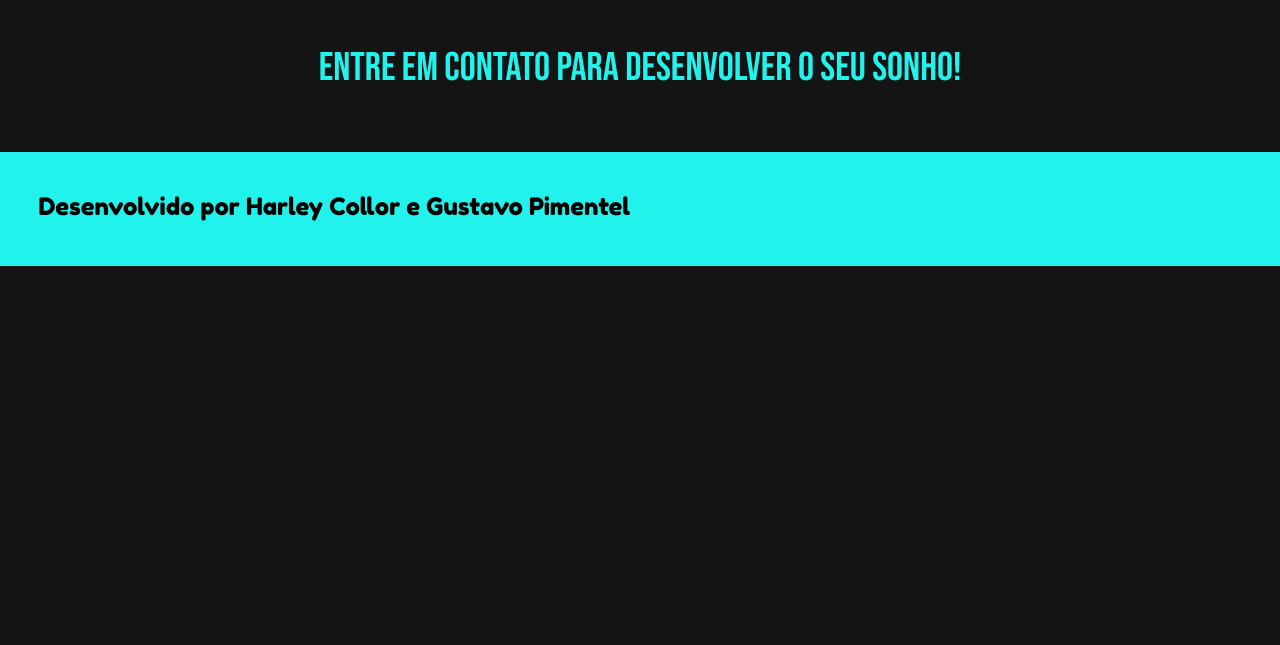
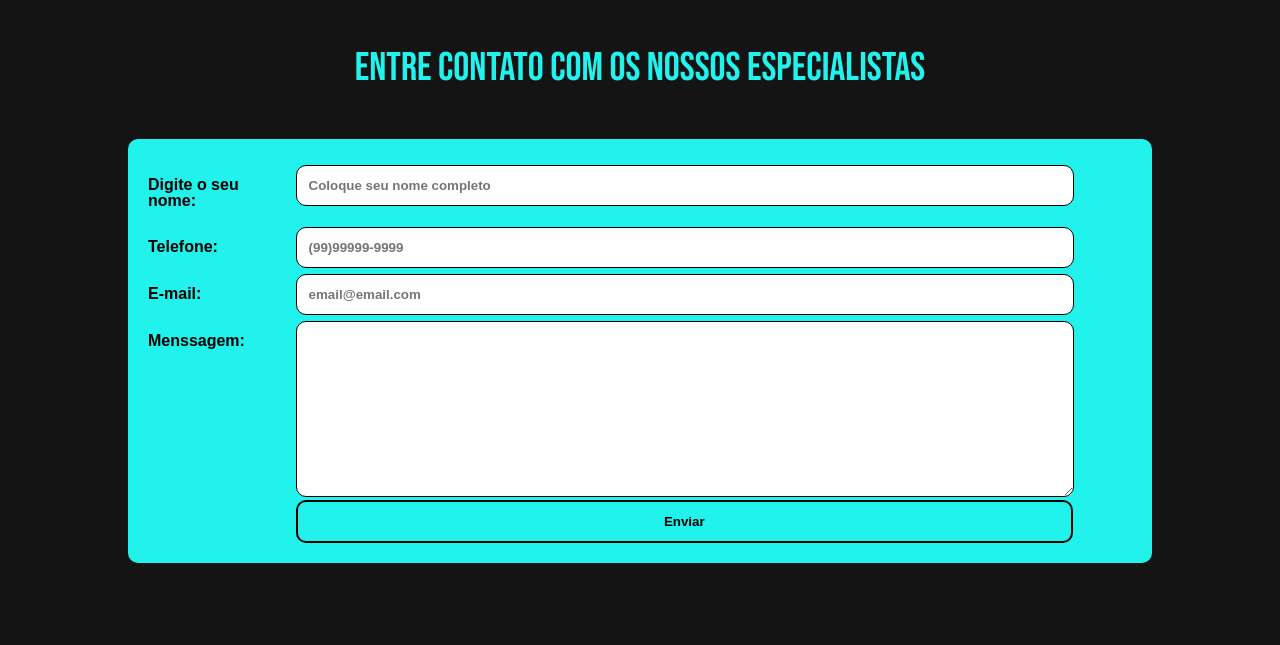
Before and after one commit to projetoharleys/SiteDevDream, a plain HTML site: page contato.html in a window 1280 px wide. Shown: the part 155-800 px from the top of the page. Drawn offline with Linux system fonts and the light colour scheme; a web font is replaced by a local one.

Commit message:
Add files via upload

```diff
--- a/contato.html
+++ b/contato.html
@@ -26,9 +26,50 @@
             </ul>
         </nav>
     </header>
-    <div class="container">
+</head>
+<body>
+    <div class="vida">
         <section>
-            <h1>Entre em Contato para Desenvolver o seu Sonho!</h1>
+            <h1>ENTRE CONTATO COM OS NOSSOS ESPECIALISTAS</h1>
+            <div class="form">
+                <form action="#">
+                    <div class="row">
+                        <div class="col-25">
+                            <label>Digite o seu nome:</label>
+                        </div>
+                        <div class="col-75">
+                            <input type="text" placeholder="Coloque seu nome completo">
+                        </div>
+                    </div>
+                    <div class="row">
+                        <div class="col-25">
+                            <label>Telefone:</label>
+                        </div>
+                        <div class="col-75">
+                            <input type="tel" placeholder="(99)99999-9999">
+                        </div>
+                    </div>
+                    <div class="row">
+                        <div class="col-25">
+                            <label>E-mail:</label>
+                        </div>
+                        <div class="col-75">
+                            <input type="email" placeholder="email@email.com">
+                        </div>
+                    </div>
+                    <div class="row">
+                        <div class="col-25">
+                            <label>Menssagem:</label>
+                        </div>
+                        <div class="col-75">
+                            <textarea name="message"  cols="30" rows="10">
+
+                            </textarea>
+                        </div>
+                        <input type="submit" value="Enviar">
+                    </div>
+                </form>
+            </div>
         </section>
     </div>
     <footer>
--- a/css/estilo.css
+++ b/css/estilo.css
@@ -98,6 +98,14 @@ h2{
     margin-bottom: 2%;
     font-family: 'Fredoka One', cursive;
 }
+h3{
+    color: #22F2EC;
+    text-align: right;
+    font-size: 2em;
+    margin-top: 5%;
+    margin-bottom: 2%;
+    font-family: 'Bebas Neue', cursive;
+}
 /*COR DOS LINKS*/
 a:link {
     color: white;
@@ -120,8 +128,8 @@ a:active {
 .sla{
     float:left;
     margin-right: 15%;
-    margin-top: 30%;
-    font-size: 1.5em;
+    margin-top: 20%;
+    font-size: 1.3em;
     color: white;
     font-family: 'Fredoka One', cursive;
     width: 50%;
@@ -131,8 +139,8 @@ a:active {
 .sle{
     float:right;
     margin-left: 15%;
-    margin-top: 10%;
-    font-size: 1.5em;
+    margin-top: 5%;
+    font-size: 1.3em;
     color: white;
     font-family: 'Fredoka One', cursive;
     width: 50%;
@@ -155,6 +163,81 @@ a:active {
     margin-right: 46%;
     float: left;
     position: absolute;
+}
+
+.vida{
+    width: 80%;
+    margin:auto;
+    margin-top: 0%;
+    margin-bottom: 20%;
+}
+
+label {
+    padding: 12px 12px 12px 0;
+    display: inline-block;
+    font-family: 'Russo One', sans-serif;
+    font-weight: bold;
+}
+
+input[type=text], input[type=tel], input[type=email], select, textarea {
+    width: 90%;
+    padding: 12px;
+    border: 1px solid ;
+    font-weight: bold;
+    border-radius: 10px;
+    resize: vertical;
+    font-family: 'Russo One', sans-serif;
+
+}
+
+input[type=submit] {
+    background-color:  #22F2EC;
+    color: black;
+    padding: 12px 20px;
+    margin-right: 6%;
+    width: 79%;
+    border: 2px solid ;
+    border-radius: 10px;
+    font-weight: bold;
+    cursor: pointer;
+    float: right;
+    font-family: 'Russo One', sans-serif;
+  }
+
+input[type=submit]:hover {
+    background-color: black;
+    border: 2px solid ;
+    color: #22F2EC;
+}
+
+form {
+    box-sizing: border-box;
+    font-family: 'Russo One', sans-serif;
+}
+
+.form{
+    background-color: #22F2EC;
+    padding: 20px;
+    border-radius: 10px;
+    font-family: 'Russo One', sans-serif;
+}
+
+.col-25 {
+    float: left;
+    width: 15%;
+    margin-top: 6px;
+}
+
+.col-75 {
+    float: left;
+    width: 85%;
+    margin-top: 6px;
+}
+
+.row:after {
+    content: "";
+    display: table;
+    clear: both;
 }
 
 /*Altera configuração quando a tela for maior que 601 px*/
@@ -187,7 +270,7 @@ a:active {
 @media screen and (max-width:600px) {
 
     .col-25, .col-75, input[type=submit] {
-        width: 100%;
+        width: 80%;
         margin-top: 0;
         }
     }
```
Also changed, not shown: biografia.html (+11 -2 lines), index.html (+1 -1 lines), modelo.html (+3 -3 lines), img/img6.png (added), img/img7.png (added).
